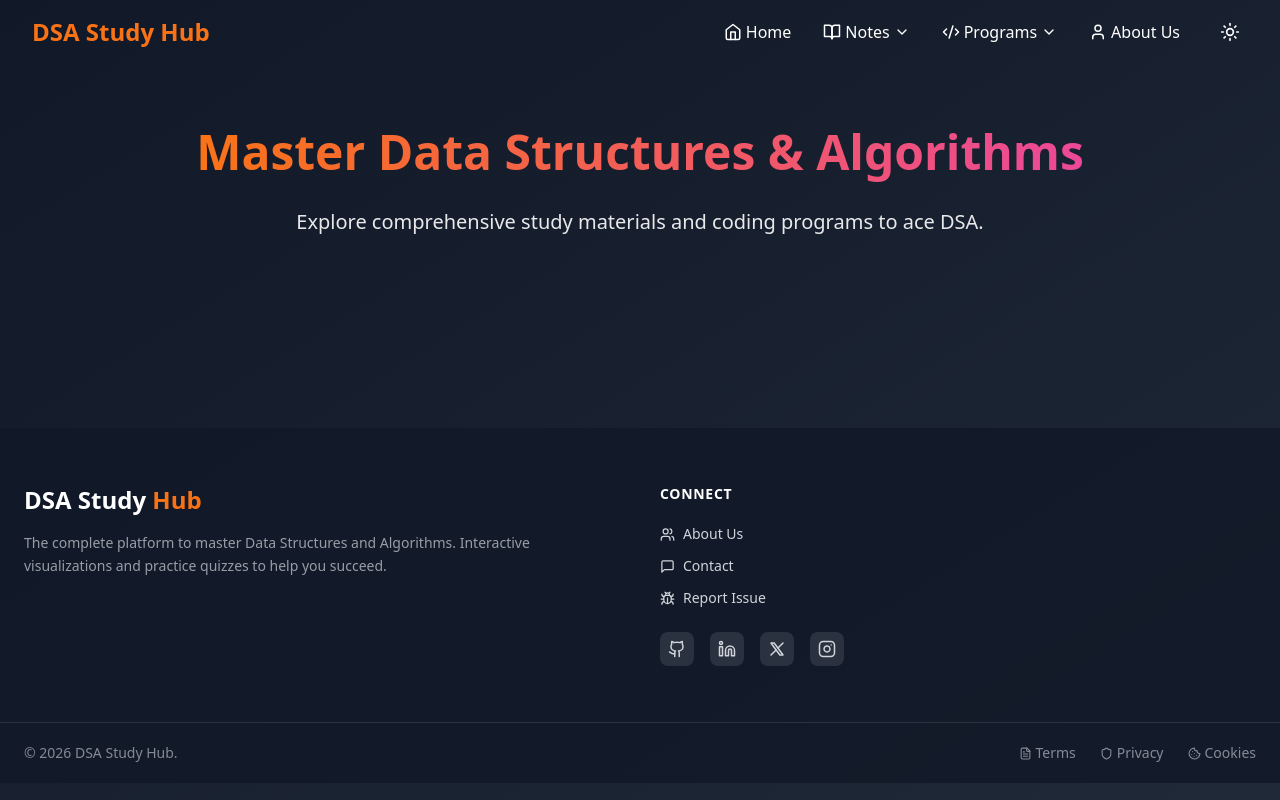
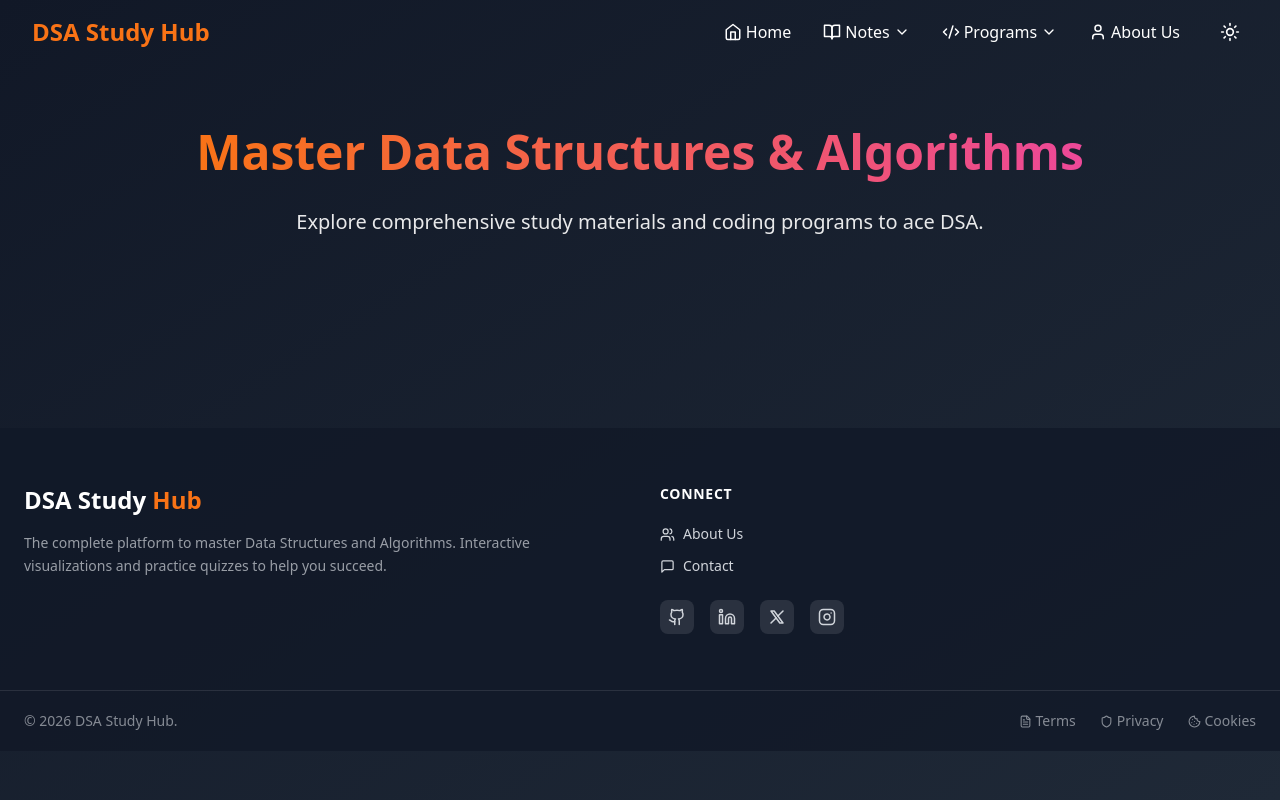
Before and after one commit to abhintr2006/DSA, a React (Vite) app: page / in a window 1280 px wide. Built offline with nearby package versions, Linux system fonts and the light colour scheme.

Commit message:
final changes to footer
Co-Authored-By: Mohammed0572 <196628212+Mohammed0572@users.noreply.github.com>
Co-Authored-By: Rohith Galoth <rohithgaloth@gmail.com>
Co-Authored-By: abhintr2006 <201891947+abhintr2006@users.noreply.github.com>

```diff
--- a/src/App.tsx
+++ b/src/App.tsx
@@ -19,7 +19,6 @@ import {
   Shield,
   MessageSquare,
   Users,
-  Bug,
 } from "lucide-react";
 
 function App() {
@@ -1230,16 +1229,6 @@ function App() {
                     <span>Contact</span>
                   </button>
                 </li>
-                <li>
-                  <a
-                    href="https://github.com/abhintr2006/DSA/issues"
-                    target="_blank"
-                    rel="noopener noreferrer"
-                    className="flex items-center space-x-2 text-sm hover:text-orange-500 transition-colors">
-                    <Bug size={15} />
-                    <span>Report Issue</span>
-                  </a>
-                </li>
               </ul>
 
               {/* Social Icons */}
```
